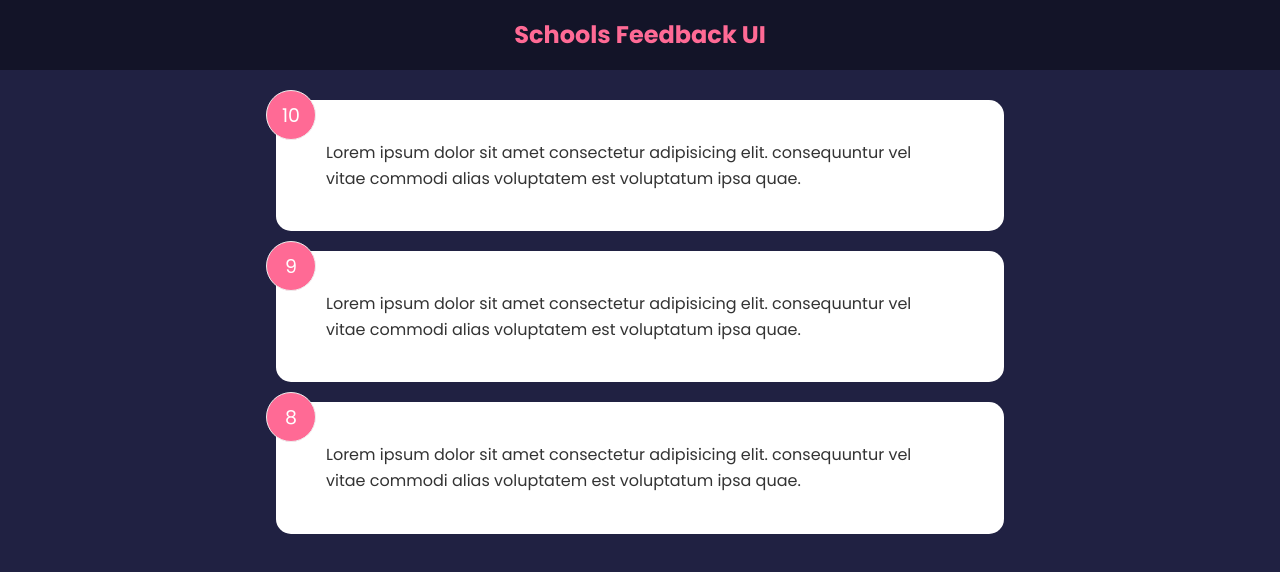
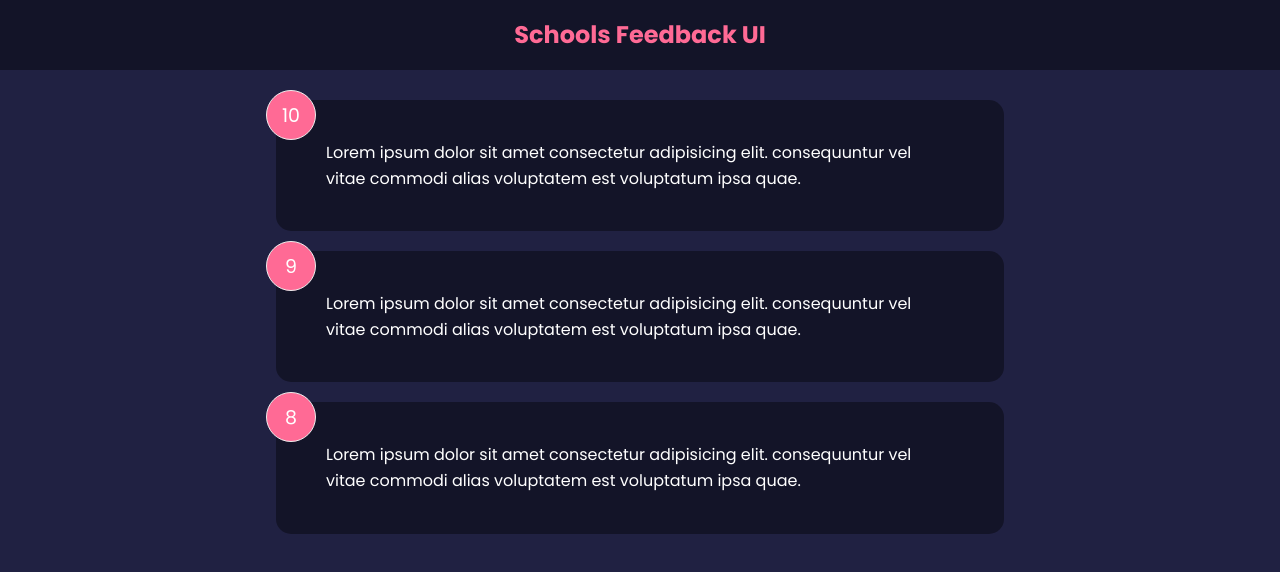
Before and after one commit to stefanintech/feedback-app, a React (Create React App) app: page / in a window 1280 px wide. Shown: the top 572 px of the page. Built offline with nearby package versions, Linux system fonts and the light colour scheme.

Commit message:
update prop types for components

```diff
--- a/src/components/FeedbackItem.jsx
+++ b/src/components/FeedbackItem.jsx
@@ -1,10 +1,17 @@
+import PropTypes from 'prop-types'
+import Card from "./shared/Card"
+
 function FeedbackItem({item}) {
   return (
-    <div className="card">
+    <Card >
       <div className="num-display">{item.rating}</div>
       <div className="text-display">{item.text}</div>
-    </div>
+    </Card>
   )
 }
 
+FeedbackItem.propTypes = {
+  item: PropTypes.object.isRequired,
+}
+
 export default FeedbackItem
--- /dev/null
+++ b/src/components/shared/Card.jsx
@@ -0,0 +1,20 @@
+import PropTypes from 'prop-types'
+
+function Card({children, reverse}) {
+  return (
+    <div className={`card ${reverse && 'reverse'}`}>
+      {children}
+    </div>
+  )
+}
+
+Card.defaultProps = {
+    reverse: true,
+}
+
+Card.proptTypes = {
+    children: PropTypes.node.isRequired,
+    reverse: PropTypes.boolean,
+}
+
+export default Card
```
Also changed, not shown: src/components/FeedbackList.jsx (+12 -0 lines).
